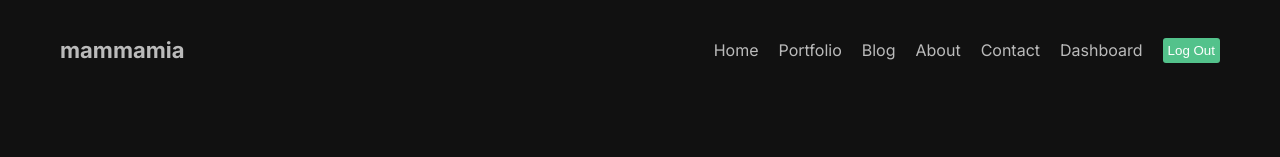
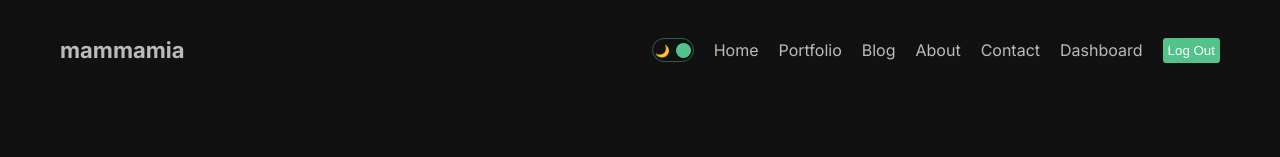
Before and after one commit to bernaelmas/basic-web-app, a Next.js app: page / in a window 1280 px wide. Shown: the top 157 px of the page. Built offline with nearby package versions, Linux system fonts and the light colour scheme.

Commit message:
made theme context

```diff
--- a/src/app/blog/page.module.css
+++ b/src/app/blog/page.module.css
@@ -1,3 +1,23 @@
 .container {
+    display: flex;
+    align-items: center;
+    gap: 50px;
+    margin-bottom: 50px;
+}
+
+.image{
+    object-fit: cover;
+}
+
+.content{
 
 }
+
+.title{
+    margin-bottom: 10px;
+}
+
+.desc{
+    font-size: 18px;
+    color: #999;
+}
--- a/src/app/globals.css
+++ b/src/app/globals.css
@@ -8,13 +8,25 @@ html,
 body {
   max-width: 100vw;
   overflow-x: hidden;
-  background-color: #111;
-  color: #bbb ;
 }
 
 a {
   text-decoration: none;
   color: inherit;
+}
+
+.theme{
+  transition: 1s all ease;
+}
+
+.light{
+  background-color: white;
+  color: #111 ;
+}
+
+.dark {
+  background-color: #111;
+  color: #bbb ;
 }
 
 .container {
--- a/src/app/layout.js
+++ b/src/app/layout.js
@@ -2,6 +2,7 @@ import { Inter } from "next/font/google";
 import "./globals.css";
 import Navbar from "@/components/navbar/Navbar";
 import Footer from "@/components/footer/Footer";
+import { ThemeProvider } from "@/context/ThemeContext.";
 
 const inter = Inter({ subsets: ["latin"] });
 
@@ -14,11 +15,13 @@ export default function RootLayout({ children }) {
   return (
     <html lang="en">
       <body className={inter.className}>
+        <ThemeProvider>
         <div className="container">
           <Navbar/>
           {children}
           <Footer/>
         </div>
+        </ThemeProvider>
       </body>
     </html>
   );
--- /dev/null
+++ b/src/components/DarkModeToggle/DarkModeToggle.jsx
@@ -0,0 +1,22 @@
+"use client"
+
+import React, { useContext } from 'react'
+import styles from "./darkModeToggle.module.css"
+import { ThemeContext } from '@/context/ThemeContext.'
+
+const DarkModeToggle = () => {
+
+    const {toggle,mode} = useContext(ThemeContext)
+    return (
+        <div className={styles.container} onClick={toggle}>
+            <div className={styles.icon}>🌙</div>
+            <div className={styles.icon}>🔆</div>
+            <div
+                className={styles.ball}
+                style={mode === "light" ? { left:"2px" } : { right:"2px" }}
+            />
+        </div>
+    )
+}
+
+export default DarkModeToggle
--- /dev/null
+++ b/src/components/DarkModeToggle/darkModeToggle.module.css
@@ -0,0 +1,24 @@
+.container{
+    width: 42px;
+    height: 24px;
+    border: 1.5px solid #53c28b70;
+    border-radius: 30px;
+    display: flex;
+    align-items: center;
+    justify-content: space-between;
+    padding: 2px;
+    position: relative;
+    cursor: pointer;
+}
+
+.icon{
+    font-size: 12px;
+}
+
+.ball{
+    width: 15px;
+    height: 15px;
+    background-color: #53c28b;
+    border-radius: 50%;
+    position: absolute;
+}
--- a/src/components/navbar/Navbar.jsx
+++ b/src/components/navbar/Navbar.jsx
@@ -2,6 +2,7 @@
 import Link from 'next/link'
 import React from 'react'
 import styles from "./navbar.module.css"
+import DarkModeToggle from '../DarkModeToggle/DarkModeToggle';
 
 const links = [
     {
@@ -41,6 +42,7 @@ function Navbar() {
     <div className={styles.container}>
         <Link href="/" className={styles.logo}>mammamia</Link>
         <div className={styles.links}>
+            <DarkModeToggle/>
             {links.map(link => (
                 <Link key={link.id} href={link.url} className={styles.link} >{link.title}</Link>
             ))}
--- /dev/null
+++ b/src/context/ThemeContext..js
@@ -0,0 +1,19 @@
+"use client"
+
+import { createContext, useState } from "react"
+
+export const ThemeContext = createContext()
+
+export const ThemeProvider = ({ children }) => {
+    const [mode,setMode] = useState("dark");
+
+    const toggle = () => {
+        setMode((prev) => (prev === "dark" ? "light" : "dark"));
+    };
+
+    return (
+        <ThemeContext.Provider value={{ toggle, mode }}>
+            <div className={`theme ${mode}`}>{children}</div>
+        </ThemeContext.Provider>
+    )
+}
```
Also changed, not shown: src/app/blog/[id]/page.jsx (+30 -1 lines), src/app/blog/[id]/page.module.css (+50 -1 lines), src/app/blog/page.jsx (+35 -5 lines).
